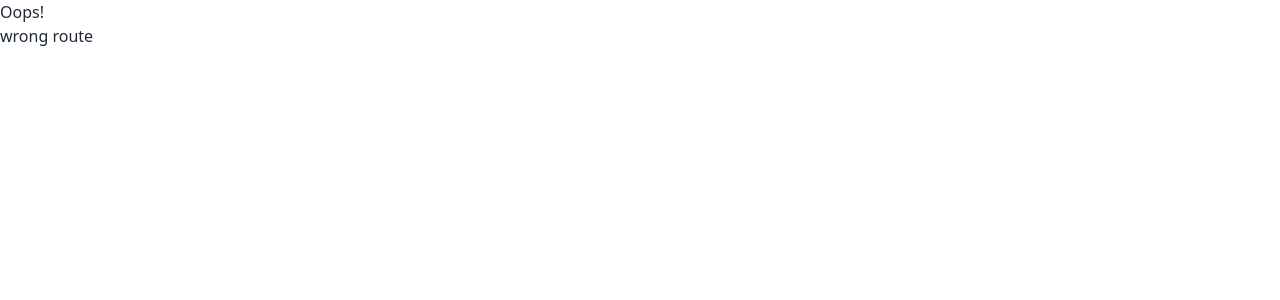
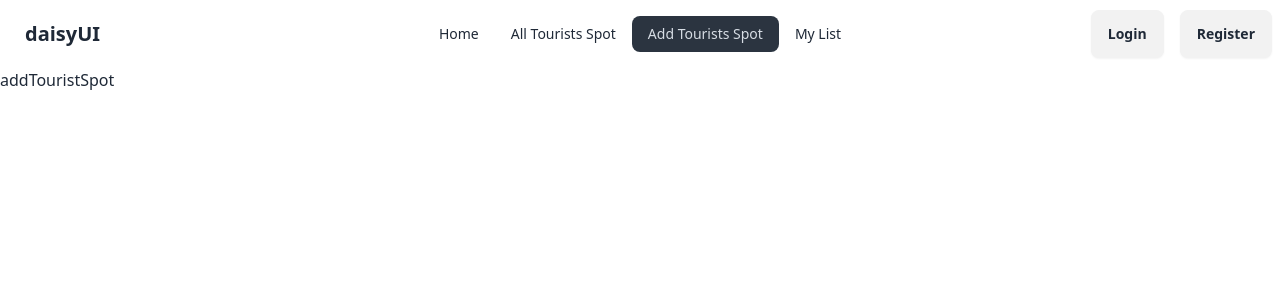
Before and after one commit to Md-Firoz-Mahmud-Nur/0125-dream-tourism-client-assignment-10-module-57, a React (Vite) app: page /addTouristSpot in a window 1280 px wide. Before the commit this address had no page. Shown: the top 300 px of the page. Built offline with nearby package versions, Linux system fonts and the light colour scheme.

Commit message:
navbar component add

```diff
--- /dev/null
+++ b/src/Components/AddTouristSpot.jsx
@@ -0,0 +1,10 @@
+
+const AddTouristSpot = () => {
+  return (
+    <div>
+addTouristSpot
+    </div>
+  );
+};
+
+export default AddTouristSpot;
--- /dev/null
+++ b/src/Components/AllTouristSpot.jsx
@@ -0,0 +1,10 @@
+
+const AllTouristSpot = () => {
+  return (
+    <div>
+      allTouristSpot
+    </div>
+  );
+};
+
+export default AllTouristSpot;
--- /dev/null
+++ b/src/Components/MyList.jsx
@@ -0,0 +1,10 @@
+
+const MyList = () => {
+  return (
+    <div>
+      myList
+    </div>
+  );
+};
+
+export default MyList;
--- /dev/null
+++ b/src/Components/Navbar.jsx
@@ -0,0 +1,61 @@
+import { NavLink } from "react-router-dom";
+
+const Navbar = () => {
+  const links = (
+    <>
+      <li>
+        <NavLink to="/">Home</NavLink>
+      </li>
+      <li>
+        <NavLink to="/allTouristSpot">All Tourists Spot</NavLink>
+      </li>
+      <li>
+        <NavLink to="/addTouristSpot">Add Tourists Spot</NavLink>
+      </li>
+      <li>
+        <NavLink to="/myList">My List</NavLink>
+      </li>
+    </>
+  );
+
+  return (
+    <div className="navbar bg-base-100">
+      <div className="navbar-start">
+        <div className="dropdown">
+          <div tabIndex={0} role="button" className="btn btn-ghost lg:hidden">
+            <svg
+              xmlns="http://www.w3.org/2000/svg"
+              className="h-5 w-5"
+              fill="none"
+              viewBox="0 0 24 24"
+              stroke="currentColor"
+            >
+              <path
+                strokeLinecap="round"
+                strokeLinejoin="round"
+                strokeWidth="2"
+                d="M4 6h16M4 12h8m-8 6h16"
+              />
+            </svg>
+          </div>
+          <ul
+            tabIndex={0}
+            className="menu dropdown-content menu-sm z-[1] mt-3 w-52 rounded-box bg-base-100 p-2 shadow"
+          >
+            {links}
+          </ul>
+        </div>
+        <a className="btn btn-ghost text-xl">daisyUI</a>
+      </div>
+      <div className="navbar-center hidden lg:flex">
+        <ul className="menu menu-horizontal px-1">{links}</ul>
+      </div>
+      <div className="navbar-end gap-4">
+        <a className="btn">Login</a>
+        <a className="btn">Register</a>
+      </div>
+    </div>
+  );
+};
+
+export default Navbar;
--- a/src/Root.jsx
+++ b/src/Root.jsx
@@ -1,8 +1,10 @@
 import { Outlet } from "react-router-dom";
+import Navbar from "./Components/Navbar";
 
 const Root = () => {
   return (
     <div>
+      <Navbar></Navbar>
       <Outlet></Outlet>
     </div>
   );
```
Also changed, not shown: src/main.jsx (+15 -0 lines).
